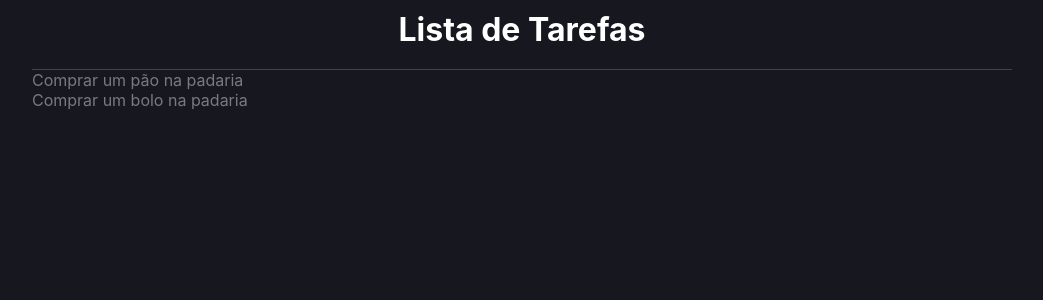
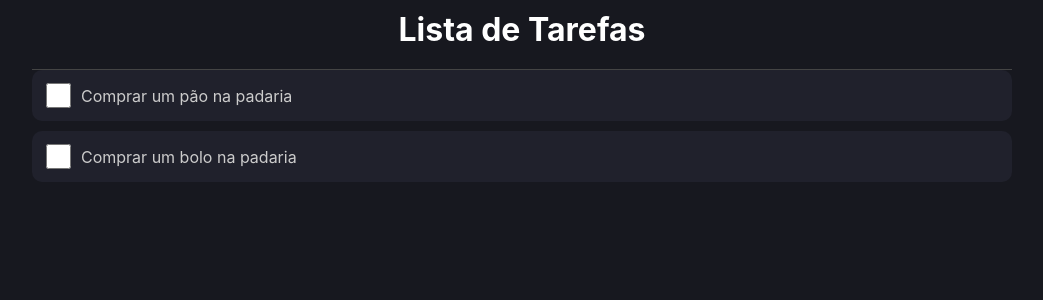
Before and after one commit to da0hn/react-todo-list, a React (Create React App) app: page / in a window 1280 px wide. Shown: the top 300 px of the page, without its empty margins (118-1161 px from the left). Built offline with nearby package versions, Linux system fonts and the light colour scheme.

Commit message:
feat: adiciona componente `ListItem`

```diff
--- a/src/App.tsx
+++ b/src/App.tsx
@@ -1,6 +1,7 @@
 import * as C from './App.styles';
 import { useState } from 'react';
 import { Item } from './types/Item';
+import { ListItem } from './components/ListItem';
 
 const App = () => {
 
@@ -15,7 +16,7 @@
         <C.Header>Lista de Tarefas</C.Header>
 
         {list.map((item, index) => (
-          <div>{item.name}</div>
+          <ListItem key={index} item={item}/>
         ))}
 
 
--- /dev/null
+++ b/src/components/ListItem/index.tsx
@@ -0,0 +1,15 @@
+import * as C from './style';
+import { Item } from '../../types/Item';
+
+type Props = {
+  item: Item
+};
+
+export const ListItem = ({ item }: Props) => {
+  return (
+    <C.Container>
+      <input type="checkbox"/>
+      <label>{item.name}</label>
+    </C.Container>
+  );
+};
--- /dev/null
+++ b/src/components/ListItem/style.tsx
@@ -0,0 +1,20 @@
+import styled from 'styled-components';
+
+export const Container = styled.div`
+  display: flex;
+  background-color: #20212c;
+  padding: 10px;
+  border-radius: 10px;
+  margin-bottom: 10px;
+  align-items: center;
+
+  label {
+    color: #CCC;
+  }
+
+  input {
+    width: 25px;
+    height: 25px;
+    margin-right: 10px;
+  }
+`;
```
